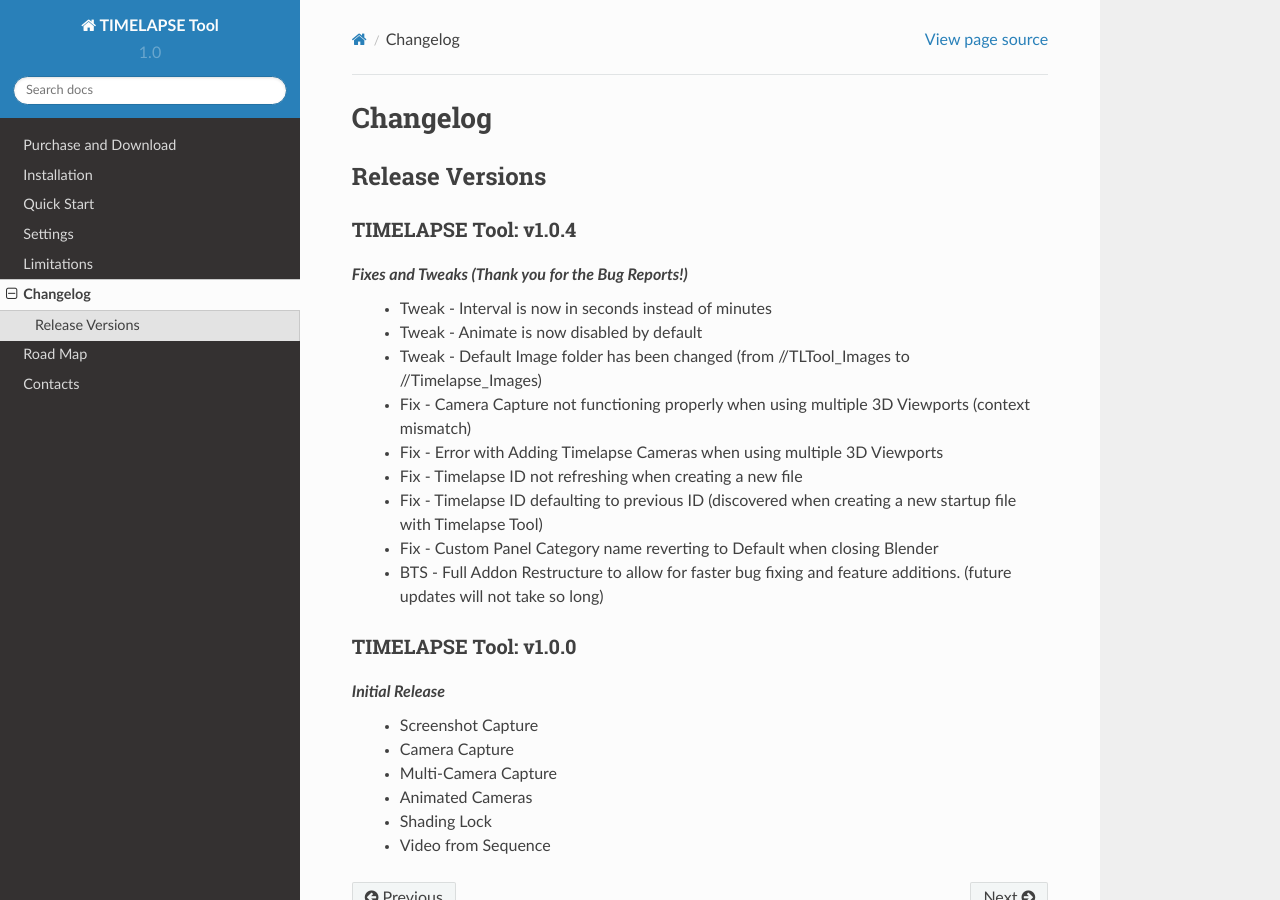
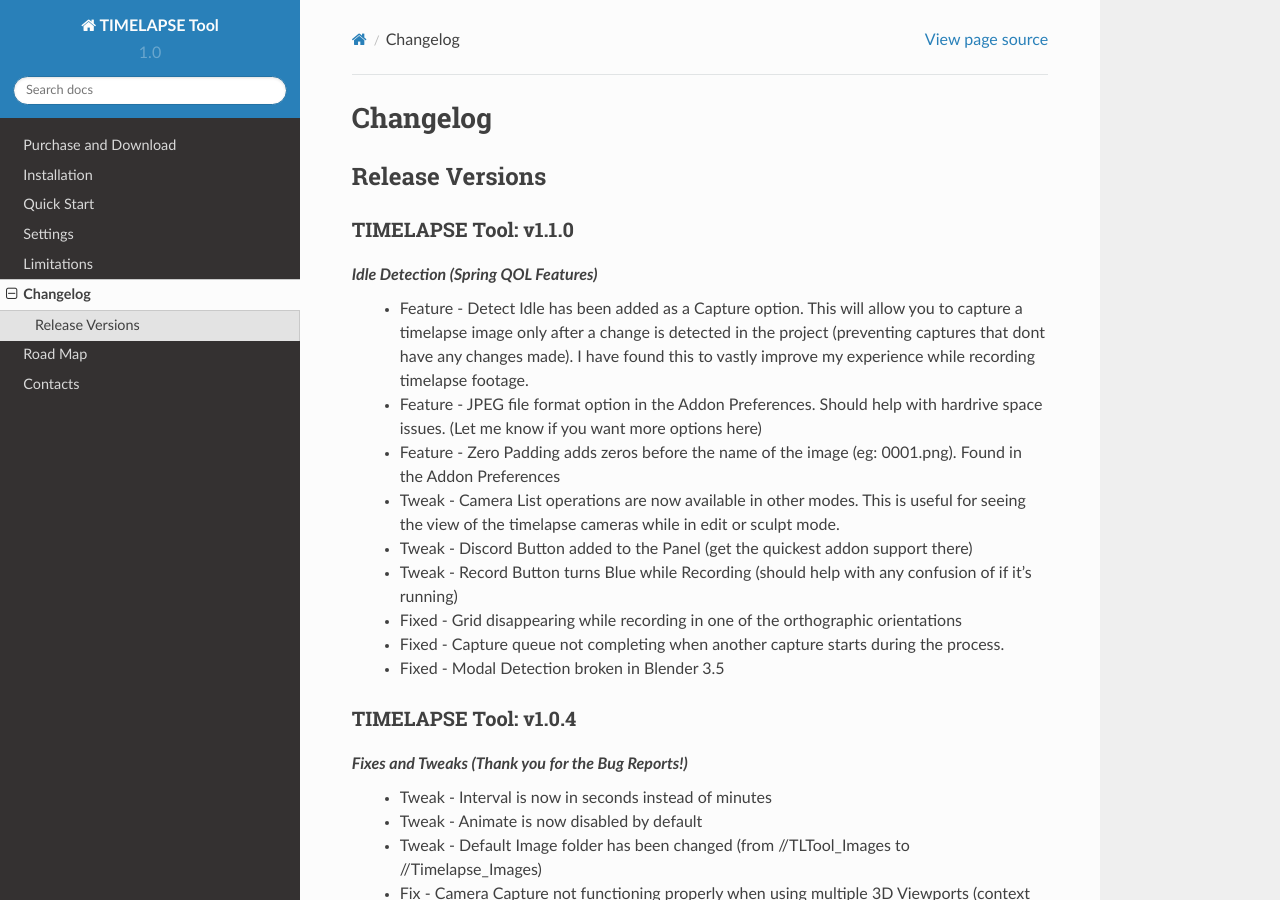
Before and after one commit to fwiller-git/TIMELAPSE-Tool-Docs, a Sphinx documentation site: the page built from docs/source/changelog.rst, in a window 1280 px wide and 900 px high. Built offline with Sphinx 7.4.7 and the Read the Docs theme 2.0.0, drawn with Linux system fonts in a browser that asks for light colours; pages that are not in the unit, such as notebooks, are missing from menus.

Commit message:
1.1.0 changelog

```diff
--- a/docs/source/changelog.rst
+++ b/docs/source/changelog.rst
@@ -3,6 +3,20 @@
 
 Release Versions
 ----------------
+
+TIMELAPSE Tool: v1.1.0
+^^^^^^^^^^^^^^^^^^^^^^
+*Idle Detection (Spring QOL Features)*
+  * Feature - Detect Idle has been added as a Capture option. This will allow you to capture a timelapse image only after a change is detected in the project (preventing captures that dont have any changes made). I have found this to vastly improve my experience while recording timelapse footage.
+  * Feature - JPEG file format option in the Addon Preferences. Should help with hardrive space issues. (Let me know if you want more options here)
+  * Feature - Zero Padding adds zeros before the name of the image (eg: 0001.png). Found in the Addon Preferences
+  * Tweak - Camera List operations are now available in other modes. This is useful for seeing the view of the timelapse cameras while in edit or sculpt mode.
+  * Tweak - Discord Button added to the Panel (get the quickest addon support there)
+  * Tweak - Record Button turns Blue while Recording (should help with any confusion of if it's running)
+  * Fixed - Grid disappearing while recording in one of the orthographic orientations
+  * Fixed - Capture queue not completing when another capture starts during the process.
+  * Fixed - Modal Detection broken in Blender 3.5
+
 
 TIMELAPSE Tool: v1.0.4
 ^^^^^^^^^^^^^^^^^^^^^^
```
